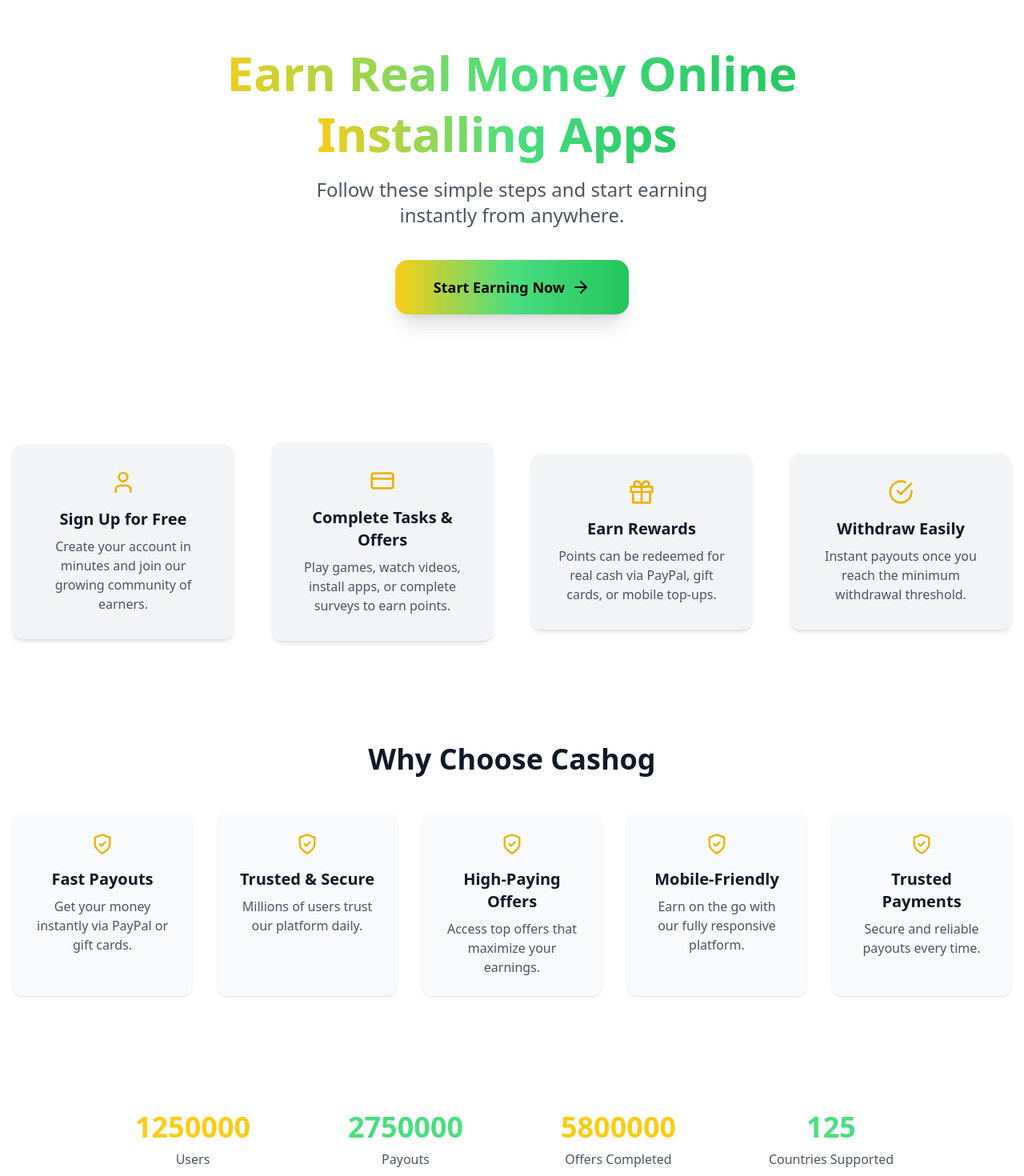
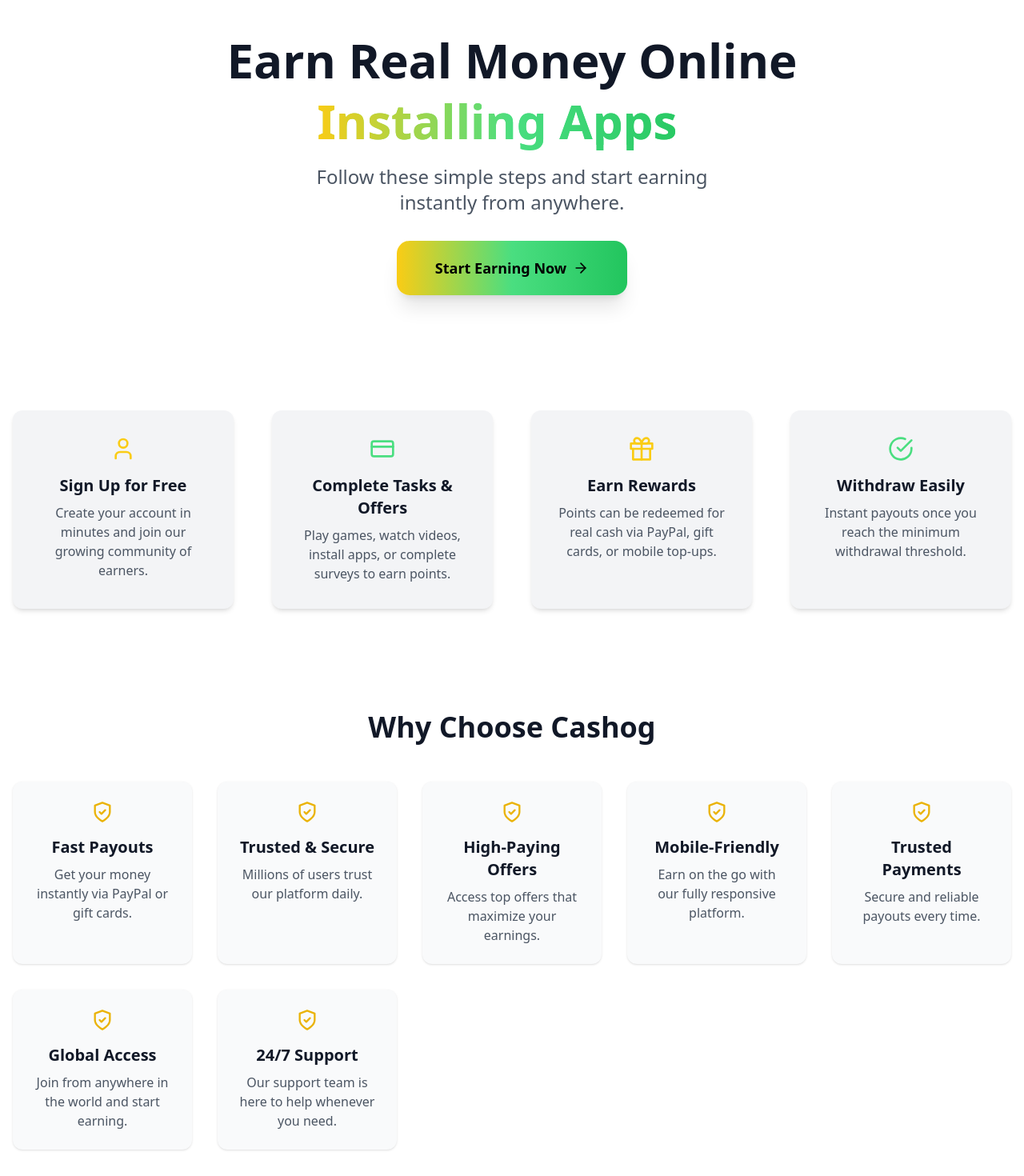
Before and after one commit to tool63/cashin, a Next.js app: page /how-it-works in a window 1280 px wide. Shown: the part 100-1570 px from the top of the page at 80% size. Built offline with nearby package versions, Linux system fonts and the light colour scheme.

Commit message:
Update page.tsx

```diff
--- a/app/(site)/how-it-works/page.tsx
+++ b/app/(site)/how-it-works/page.tsx
@@ -1,70 +1,48 @@
 "use client";
 
-import React, { useState, useEffect, useRef } from "react";
+import React from "react";
 import { ArrowRight, User, CreditCard, Gift, CheckCircle, ShieldCheck } from "lucide-react";
 import Link from "next/link";
 import { motion } from "framer-motion";
 import Meta from "@/components/seo/SeoEngine";
 import TypingText from "@/components/typing/TypingText";
-import FloatingCTA from "@/components/cta/FloatingCTA";
 
-/* ================= COUNT-UP COMPONENT ================= */
-function CountUp({ end }: { end: number }) {
-  const [count, setCount] = useState(0);
-  const ref = useRef<HTMLDivElement | null>(null);
-  const [visible, setVisible] = useState(false);
-
-  useEffect(() => {
-    const observer = new IntersectionObserver(
-      ([entry]) => {
-        if (entry.isIntersecting) setVisible(true);
-      },
-      { threshold: 0.5 }
-    );
-
-    if (ref.current) observer.observe(ref.current);
-
-    return () => observer.disconnect();
-  }, []);
-
-  useEffect(() => {
-    if (!visible) return;
-    let start = 0;
-    const duration = 1500;
-    const increment = end / (duration / 16);
-
-    const counter = setInterval(() => {
-      start += increment;
-      if (start >= end) {
-        setCount(end);
-        clearInterval(counter);
-      } else {
-        setCount(Math.floor(start));
-      }
-    }, 16);
-
-    return () => clearInterval(counter);
-  }, [visible, end]);
-
-  return <span ref={ref}>{count}</span>;
-}
-
-/* ================= DATA ================= */
+/* ================= STEPS ================= */
 const steps = [
-  { icon: <User size={32} />, title: "Sign Up for Free", description: "Create your account in minutes and join our growing community of earners." },
-  { icon: <CreditCard size={32} />, title: "Complete Tasks & Offers", description: "Play games, watch videos, install apps, or complete surveys to earn points." },
-  { icon: <Gift size={32} />, title: "Earn Rewards", description: "Points can be redeemed for real cash via PayPal, gift cards, or mobile top-ups." },
-  { icon: <CheckCircle size={32} />, title: "Withdraw Easily", description: "Instant payouts once you reach the minimum withdrawal threshold." },
+  {
+    icon: <User size={32} className="text-yellow-400" />,
+    title: "Sign Up for Free",
+    description: "Create your account in minutes and join our growing community of earners.",
+  },
+  {
+    icon: <CreditCard size={32} className="text-green-400" />,
+    title: "Complete Tasks & Offers",
+    description: "Play games, watch videos, install apps, or complete surveys to earn points.",
+  },
+  {
+    icon: <Gift size={32} className="text-yellow-400" />,
+    title: "Earn Rewards",
+    description: "Points can be redeemed for real cash via PayPal, gift cards, or mobile top-ups.",
+  },
+  {
+    icon: <CheckCircle size={32} className="text-green-400" />,
+    title: "Withdraw Easily",
+    description: "Instant payouts once you reach the minimum withdrawal threshold.",
+  },
 ];
 
+/* ================= FEATURES ================= */
 const features = [
   { title: "Fast Payouts", description: "Get your money instantly via PayPal or gift cards." },
   { title: "Trusted & Secure", description: "Millions of users trust our platform daily." },
   { title: "High-Paying Offers", description: "Access top offers that maximize your earnings." },
   { title: "Mobile-Friendly", description: "Earn on the go with our fully responsive platform." },
   { title: "Trusted Payments", description: "Secure and reliable payouts every time." },
+  { title: "Global Access", description: "Join from anywhere in the world and start earning." },
+  { title: "24/7 Support", description: "Our support team is here to help whenever you need." },
 ];
 
+/* ================= FAQ ================= */
 const faqs = [
   { q: "How do I cash out?", a: "You can withdraw via PayPal, gift cards, or mobile top-ups once you reach the minimum threshold." },
   { q: "Are surveys safe?", a: "Yes, all tasks and surveys are secure and verified for safety." },
@@ -75,14 +53,7 @@ const faqs = [
   { q: "Can I complete offers on mobile?", a: "Yes! Our platform is fully mobile-friendly, so you can earn anywhere." },
 ];
 
-const stats = [
-  { title: "Users", value: 1250000, color: "text-yellow-400" },
-  { title: "Payouts", value: 2750000, color: "text-green-400" },
-  { title: "Offers Completed", value: 5800000, color: "text-yellow-400" },
-  { title: "Countries Supported", value: 125, color: "text-green-400" },
-];
-
-/* ================= MAIN PAGE ================= */
+/* ================= PAGE COMPONENT ================= */
 export default function HowItWorks() {
   return (
     <>
@@ -91,40 +62,22 @@ export default function HowItWorks() {
         description="Learn how to earn real money online by completing tasks, surveys, and high-paying offers on Cashog."
       />
 
-      <main className="transition-colors duration-300 bg-white text-gray-900 dark:bg-[#070A14] dark:text-white min-h-screen">
+      <main className="transition-colors duration-300 bg-white dark:bg-[#070A14] text-gray-900 dark:text-white min-h-screen">
 
         {/* ================= HERO ================= */}
-        <section className="relative py-24 px-6 text-center overflow-hidden">
-          {/* subtle gradient background */}
-          <div className="absolute inset-0 bg-gradient-to-br from-yellow-400/10 via-green-400/10 to-green-500/10 blur-3xl -z-10"></div>
+        <section className="py-20 px-4 text-center">
+          <div className="max-w-3xl mx-auto">
+            <h1 className="text-4xl sm:text-5xl md:text-6xl font-extrabold mb-4">
+              Earn Real Money Online
+            </h1>
 
-          <div className="max-w-3xl mx-auto">
-            <motion.h1
-              initial={{ opacity: 0, y: 40 }}
-              animate={{ opacity: 1, y: 0 }}
-              transition={{ duration: 0.6 }}
-              className="text-4xl sm:text-5xl md:text-6xl font-extrabold mb-4 bg-clip-text text-transparent bg-gradient-to-r from-yellow-400 via-green-400 to-green-500"
-            >
-              Earn Real Money Online
-            </motion.h1>
+            <div className="text-4xl sm:text-5xl md:text-6xl font-extrabold mb-6 bg-clip-text text-transparent bg-gradient-to-r from-yellow-400 via-green-400 to-green-500">
+              <TypingText />
+            </div>
 
-            <motion.div
-              initial={{ opacity: 0 }}
-              animate={{ opacity: 1 }}
-              transition={{ delay: 0.4 }}
-              className="text-4xl sm:text-5xl md:text-6xl font-extrabold mb-6 bg-clip-text text-transparent bg-gradient-to-r from-yellow-400 via-green-400 to-green-500"
-            >
-              <TypingText />
-            </motion.div>
-
-            <motion.p
-              initial={{ opacity: 0, y: 20 }}
-              animate={{ opacity: 1, y: 0 }}
-              transition={{ delay: 0.6 }}
-              className="text-lg sm:text-xl md:text-2xl text-gray-600 dark:text-gray-300 max-w-xl mx-auto mb-10 leading-relaxed"
-            >
+            <p className="text-base sm:text-lg md:text-xl lg:text-2xl mb-8 text-gray-600 dark:text-gray-300 max-w-xl mx-auto leading-relaxed">
               Follow these simple steps and start earning instantly from anywhere.
-            </motion.p>
+            </p>
 
             <Link href="/signup" className="cta-observer inline-block">
               <motion.span
@@ -132,25 +85,24 @@ export default function HowItWorks() {
                 whileTap={{ scale: 0.97 }}
                 className="inline-flex items-center gap-2 bg-gradient-to-r from-yellow-400 via-green-400 to-green-500 text-black px-12 py-5 rounded-2xl font-bold shadow-xl text-lg"
               >
-                Start Earning Now <ArrowRight />
+                Start Earning Now <ArrowRight size={20} />
               </motion.span>
             </Link>
           </div>
-          <FloatingCTA />
         </section>
 
-        {/* ================= HOW IT WORKS STEPS ================= */}
-        <section className="max-w-7xl mx-auto px-4 py-16 grid gap-12 md:grid-cols-2 lg:grid-cols-4 place-items-center text-center">
-          {steps.map((step, index) => (
+        {/* ================= STEPS ================= */}
+        <section className="max-w-7xl mx-auto px-4 py-16 grid gap-12 md:grid-cols-2 lg:grid-cols-4 text-center">
+          {steps.map((step, i) => (
             <motion.div
-              key={index}
+              key={i}
               initial={{ opacity: 0, y: 50 }}
               whileInView={{ opacity: 1, y: 0 }}
               viewport={{ once: true }}
-              transition={{ duration: 0.6, delay: index * 0.2 }}
-              className="bg-gray-100 dark:bg-[#1A1F2B] rounded-xl p-8 flex flex-col items-center text-center shadow-md hover:shadow-lg transition-shadow duration-300 w-full max-w-xs"
+              transition={{ duration: 0.6, delay: i * 0.2 }}
+              className="bg-gray-100 dark:bg-[#1A1F2B] rounded-xl p-8 flex flex-col items-center shadow-md hover:shadow-lg transition-shadow duration-300"
             >
-              <div className="mb-4 text-yellow-500">{step.icon}</div>
+              <div className="mb-4">{step.icon}</div>
               <h3 className="text-xl font-semibold mb-2">{step.title}</h3>
               <p className="text-gray-600 dark:text-gray-400">{step.description}</p>
             </motion.div>
@@ -170,34 +122,13 @@ export default function HowItWorks() {
                 whileInView={{ opacity: 1, y: 0 }}
                 viewport={{ once: true }}
                 transition={{ duration: 0.5, delay: i * 0.2 }}
-                className="bg-gray-50 dark:bg-[#111827] rounded-xl p-6 text-center shadow hover:shadow-lg transition-shadow duration-300 w-full max-w-xs"
+                className="bg-gray-50 dark:bg-[#111827] rounded-xl p-6 text-center shadow hover:shadow-lg transition-shadow duration-300 w-full max-w-xs mx-auto"
               >
                 <div className="flex justify-center mb-4 text-yellow-500">
                   <ShieldCheck size={28} />
                 </div>
                 <h3 className="text-xl font-semibold mb-2">{feature.title}</h3>
                 <p className="text-gray-600 dark:text-gray-400">{feature.description}</p>
-              </motion.div>
-            ))}
-          </div>
-        </section>
-
-        {/* ================= STATS / COUNT-UP ================= */}
-        <section className="bg-white dark:bg-[#111827] py-20 text-center">
-          <div className="max-w-5xl mx-auto grid sm:grid-cols-2 md:grid-cols-4 gap-10">
-            {stats.map((stat, i) => (
-              <motion.div
-                key={i}
-                initial={{ opacity: 0, y: 30 }}
-                whileInView={{ opacity: 1, y: 0 }}
-                viewport={{ once: true }}
-                transition={{ duration: 0.6, delay: i * 0.2 }}
-                className="flex flex-col items-center"
-              >
-                <h3 className={`text-4xl font-bold ${stat.color}`}>
-                  <CountUp end={stat.value} />
-                </h3>
-                <p className="text-gray-600 dark:text-gray-400 mt-2">{stat.title}</p>
               </motion.div>
             ))}
           </div>
@@ -221,17 +152,15 @@ export default function HowItWorks() {
           <h2 className="text-4xl sm:text-5xl font-extrabold mb-8 bg-clip-text text-transparent bg-gradient-to-r from-yellow-400 via-green-400 to-green-500">
             Ready to Start Earning Today?
           </h2>
-
           <Link href="/signup" className="cta-observer inline-block">
             <motion.span
               whileHover={{ scale: 1.05 }}
               whileTap={{ scale: 0.97 }}
               className="inline-flex items-center gap-3 bg-gradient-to-r from-yellow-400 via-green-400 to-green-500 text-black px-16 py-6 rounded-2xl font-bold shadow-2xl text-xl"
             >
-              Start Earning in 60 Seconds <ArrowRight />
+              Start Earning in 60 Seconds <ArrowRight size={20} />
             </motion.span>
           </Link>
-
           <p className="mt-6 text-gray-900 dark:text-gray-300 text-lg max-w-md mx-auto transition-colors duration-300">
             Become part of our community and start earning daily rewards instantly.
           </p>
```
